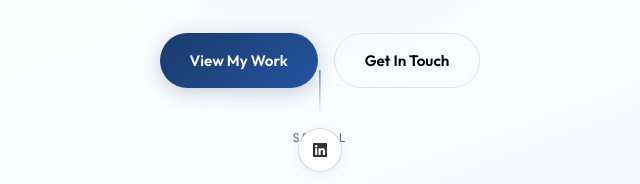
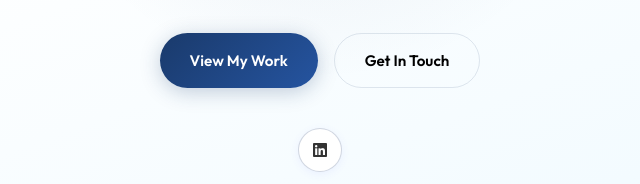
Before and after one commit to norbertmuzila/norbertmuzila.github.io, a plain HTML site: page index.html in a window 1280 px wide. Shown: the part 616-800 px from the top of the page, 320-960 px from the left. Drawn offline with Linux system fonts and the light colour scheme.

Commit message:
style: remove scroll indicator from hero section

```diff
--- a/index.html
+++ b/index.html
@@ -61,10 +61,6 @@
         <a href="https://www.linkedin.com/in/norbert-muzila-646330235" aria-label="LinkedIn" target="_blank"><i
             class="fab fa-linkedin"></i></a>
       </div>
-    </div>
-    <div class="hero-scroll-indicator">
-      <div class="scroll-line"></div>
-      <span>Scroll</span>
     </div>
   </section>
 
```
